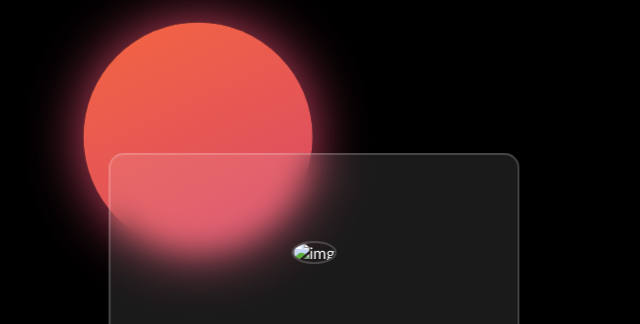
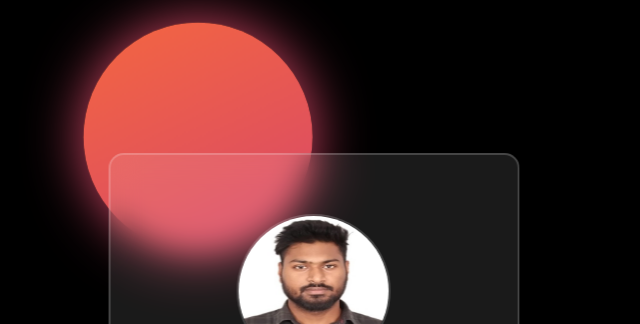
Before and after one commit to riteshgupta1/Share-Modal-App, a plain HTML site: page index.html in a window 1280 px wide. Shown: the top 324 px of the page, without its empty margins (326-966 px from the left). Drawn offline with Linux system fonts and the light colour scheme.

Commit message:
Update index.html

```diff
--- a/index.html
+++ b/index.html
@@ -18,7 +18,7 @@
         <div class="card-wrapper">
             <!-- hero image -->
             <div>
-                <img src="./assets/abc.jpg" alt=" img">
+                <img src="./assets/pic.jpg" alt=" img">
             </div>
             <!-- user name  -->
             <div class="user-name">
```
